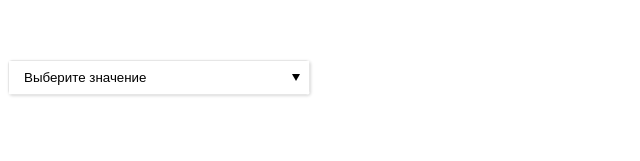
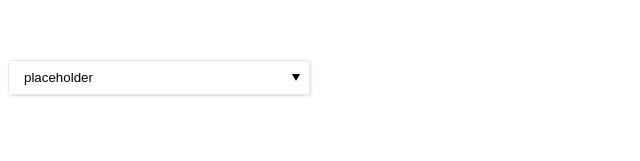
Before and after one commit to KadZul/SberSelect, a Vue app: page / in a window 1280 px wide. Shown: the top 161 px of the page, without its empty margins (0-640 px from the left). Built offline with nearby package versions, Linux system fonts and the light colour scheme.

Commit message:
Merge branch 'master' of github.com:KadZul/SberSelect

```diff
--- a/src/App.vue
+++ b/src/App.vue
@@ -1,6 +1,19 @@
 <template>
   <div id="app">
-    <SberSelect v-model="selectValue" :options="object" @change="test"/>
+    <SberSelect
+      v-model="selectValue"
+      :options="arrayObjects"
+      option-label="title"
+      option-value="val"
+      @change="test"
+    >
+      <template #placeholder>
+        placeholder
+      </template>
+      <!--<template #option="{ option, index }">
+        <span>{{ getOptionValue(option, index) }}</span>
+      </template>-->
+    </SberSelect>
   </div>
 </template>
 
@@ -18,26 +31,36 @@ export default class App extends Vue {
   arrayPrimitives = [1, 2, 3]
   arrayObjects = [
     {
-      value: 1,
-      label: 'one'
+      val: 1,
+      title: 'one'
     },
     {
-      value: 2,
-      label: 'two'
+      val: 2,
+      title: 'two'
     },
     {
-      value: 1,
-      label: 'three'
+      val: 3,
+      title: 'three'
     }
   ]
   object = {
-    1: {label: 'one', id: 1},
-    2: {label: 'two', id: 1},
-    3: {label: 'three', id: 1}
+    245: {label: 'one', id: 1, message: 'Такие дела 1'},
+    11: {label: 'two', id: 1, message: 'Такие дела 2'},
+    125: {label: 'three', id: 1, message: 'Такие дела 3'}
+  }
+  objectPrimitives = {
+    1: 'one',
+    2: 'two',
+    3: 'three'
   }
 
   test(val: any): any {
     console.log(val)
+  }
+
+  getOptionValue(val: any, index: any) {
+    console.log(val)
+    return `${val?.message} ${val?.label} ${index}`
   }
 }
 </script>
--- a/src/components/SberSelect.vue
+++ b/src/components/SberSelect.vue
@@ -1,6 +1,6 @@
 <template>
   <div
-    :class="{ opened: opened, disabled: disabled }"
+    :class="classes"
     ref="sberSelect"
     class="sber-select"
     @keydown="onKeyDown"
@@ -19,7 +19,7 @@
         :key="index"
         :data-index="index"
         class="option"
-        @click="onOptionClick(option, index)"
+        @click="(event) => onOptionClick(event, option, index)"
       >
         <slot :option="option" :index="index" name="option">
           {{ getOptionLabel(option) }}
@@ -30,35 +30,26 @@
 </template>
 
 <script lang="ts">
-import { Component, Emit, Model, Prop, Vue } from "vue-property-decorator"
+import { Component, Model, Prop, Vue } from 'vue-property-decorator'
 import { isObject } from '@/utils/utils'
-import { Option, OptionArray, OptionRecord } from '@/types/types'
+import { Option, OptionArray, OptionRecord, UpdateEvent } from '@/types/types'
 
 @Component({
-  name: 'SberSelect'
+  name: 'SberSelect',
 })
-
 export default class SberSelect extends Vue {
   @Model('input', { type: [String, Number], default: null }) value!: string | number | undefined
-
-  @Emit('input')
-  @Emit('change')
-  onOptionClick(option: Option, index: string | number): string | number {
-    const SELECTED_VALUE = this.isOptionsObject
-      ? index
-      : this.getOptionValue(option)
-
-    this.opened = false
-
-    return SELECTED_VALUE
-  }
 
   @Prop({ default: () => [] }) public options!: OptionArray | OptionRecord
   @Prop({ default: 'label' }) public optionLabel!: string
   @Prop({ default: 'value' }) public optionValue!: string | number
   @Prop({ default: false }) public disabled?: boolean
 
+  // data
+
   opened = false
+
+  // computed
 
   get label(): string | number | null {
     const SELECTED_OPTION = this.getSelectedOption()
@@ -68,6 +59,13 @@ export default class SberSelect extends Vue {
 
   get isOptionsObject(): boolean {
     return isObject(this.options)
+  }
+
+  get classes(): any {
+    return {
+      opened: this.opened,
+      disabled: this.disabled,
+    }
   }
 
   get optionsElements(): Array<Element> {
@@ -89,6 +87,21 @@ export default class SberSelect extends Vue {
 
   // methods
 
+  toggleDropdown(): void {
+    if (this.options) {
+      this.opened ? this.hide() : this.show()
+    }
+  }
+
+  onOptionClick(event: Event, option: Option, index: string | number): void {
+    const SELECTED_VALUE = this.isOptionsObject ? index : this.getOptionValue(option)
+
+    this.updateAndHide({
+      value: SELECTED_VALUE,
+      event,
+    })
+  }
+
   onKeyDown(event: KeyboardEvent): void {
     switch (event.keyCode) {
       case 40:
@@ -109,26 +122,20 @@ export default class SberSelect extends Vue {
         break
       case 27:
         event.preventDefault()
-        this.opened = false
+        this.hide()
     }
   }
 
-  onKeyEnter(event: any): void {
-    const OPTION_IDX = event?.target.getAttribute('data-index')
+  onKeyEnter(event: KeyboardEvent): void {
+    const OPTION_IDX = this.getDataIndex(event)
 
-    this.opened = true
+    this.show()
 
     if (OPTION_IDX) {
-      const OPTION = this.options[OPTION_IDX] as Option
-      const SELECTED_VALUE = this.isOptionsObject
-        ? this.getOptionValueFromObjectByIndex(OPTION_IDX)
-        : this.getOptionValue(OPTION)
-
-      if (SELECTED_VALUE) {
-        this.opened = false
-        this.$emit('input', SELECTED_VALUE)
-        this.$emit('change', SELECTED_VALUE)
-      }
+      this.updateAndHide({
+        value: this.getOptionValueByIndex(OPTION_IDX),
+        event,
+      })
     }
   }
 
@@ -166,6 +173,12 @@ export default class SberSelect extends Vue {
       : this.getSelectedOptionFromArray()
   }
 
+  getOptionValueByIndex(idx: string): any {
+    return this.isOptionsObject
+      ? this.getOptionValueFromObjectByIndex(idx)
+      : this.getOptionValueFromArrayByIndex(idx)
+  }
+
   getSelectedOptionFromObject(): Option | string | number | undefined {
     return this.value && !Array.isArray(this.options)
       ? this.options[this.value]
@@ -178,23 +191,31 @@ export default class SberSelect extends Vue {
     }
   }
 
+  getOptionValueFromObjectByIndex(idx: string): any {
+    const OBJECT_VALUES = Object.keys(this.options)
+    const TARGET_VALUE = OBJECT_VALUES[Number(idx) - 1]
+
+    return TARGET_VALUE || null
+  }
+
+  getOptionValueFromArrayByIndex(idx: string): any {
+    const OPTION = this.options[Number(idx)] as Option
+
+    if (OPTION) {
+      return this.getOptionValue(OPTION)
+    }
+  }
+
   getOptionLabel(option: Option): string | number {
     return option instanceof Object && !(option instanceof Array)
       ? option[this.optionLabel]
-      : option;
+      : option
   }
 
   getOptionValue(option: Option): any {
     return option instanceof Object && !(option instanceof Array)
       ? (option[this.optionValue] as any)
-      : option;
-  }
-
-  getOptionValueFromObjectByIndex(idx: number): string | number | null {
-    const OBJECT_VALUES = Object.keys(this.options)
-    const TARGET_VALUE = OBJECT_VALUES[idx - 1]
-
-    return TARGET_VALUE || null
+      : option
   }
 
   focusOption(el: Element): void {
@@ -205,22 +226,39 @@ export default class SberSelect extends Vue {
     }
   }
 
-  toggleDropdown(): void {
-    if (this.options) {
-      this.opened = !this.opened
+  updateAndHide({ event, value }: UpdateEvent): void {
+    if (value) {
+      this.hide()
+      this.$emit('input', value)
+      this.$emit('change', { originalEvent: event, value })
     }
   }
 
   onOutClick(event: any): void {
-    const isSelectEl = (path: Array<HTMLElement>) => path.find(el => el === this.$refs?.sberSelect)
+    const isSelectEl = (path: Array<HTMLElement>) =>
+      path.find((el) => el === this.$refs?.sberSelect)
 
     if (!isSelectEl(event.path)) {
-      this.opened = false
+      this.hide()
     }
   }
 
   isOptionElement(el: Element | null): boolean {
-    return !!el && this.optionsElements.some(optionEl => optionEl === el)
+    return !!el && this.optionsElements.some((optionEl) => optionEl === el)
+  }
+
+  getDataIndex(event: KeyboardEvent): string {
+    const TARGET = event?.target as HTMLElement
+
+    return TARGET?.getAttribute('data-index') || ''
+  }
+
+  show(): void {
+    this.opened = true
+  }
+
+  hide(): void {
+    this.opened = false
   }
 }
 </script>
@@ -230,7 +268,7 @@ export default class SberSelect extends Vue {
   text-align: left;
   display: flex;
   flex-direction: column;
-  box-shadow: 1px 1px 3px rgba(0, 0, 0, .15);
+  box-shadow: 1px 1px 3px rgba(0, 0, 0, 0.15);
   border: 1px solid #e6e6e6;
   border-radius: 4px;
   max-width: 300px;
@@ -255,7 +293,7 @@ export default class SberSelect extends Vue {
     }
 
     &:after {
-      content: "";
+      content: '';
       position: absolute;
       top: 13px;
       right: 9px;
--- a/src/types/types.ts
+++ b/src/types/types.ts
@@ -5,8 +5,14 @@ type OptionRecord = Record<string | number, undefined | Option>
 
 type Option = Record<string, any> | string | number
 
+type UpdateEvent = {
+  event: Event,
+  value: any
+}
+
 export {
   Option,
   OptionArray,
   OptionRecord,
+  UpdateEvent,
 }
```
Also changed, not shown: .eslintrc.js, 1 other file (tests, documents, lock files or other folders).
